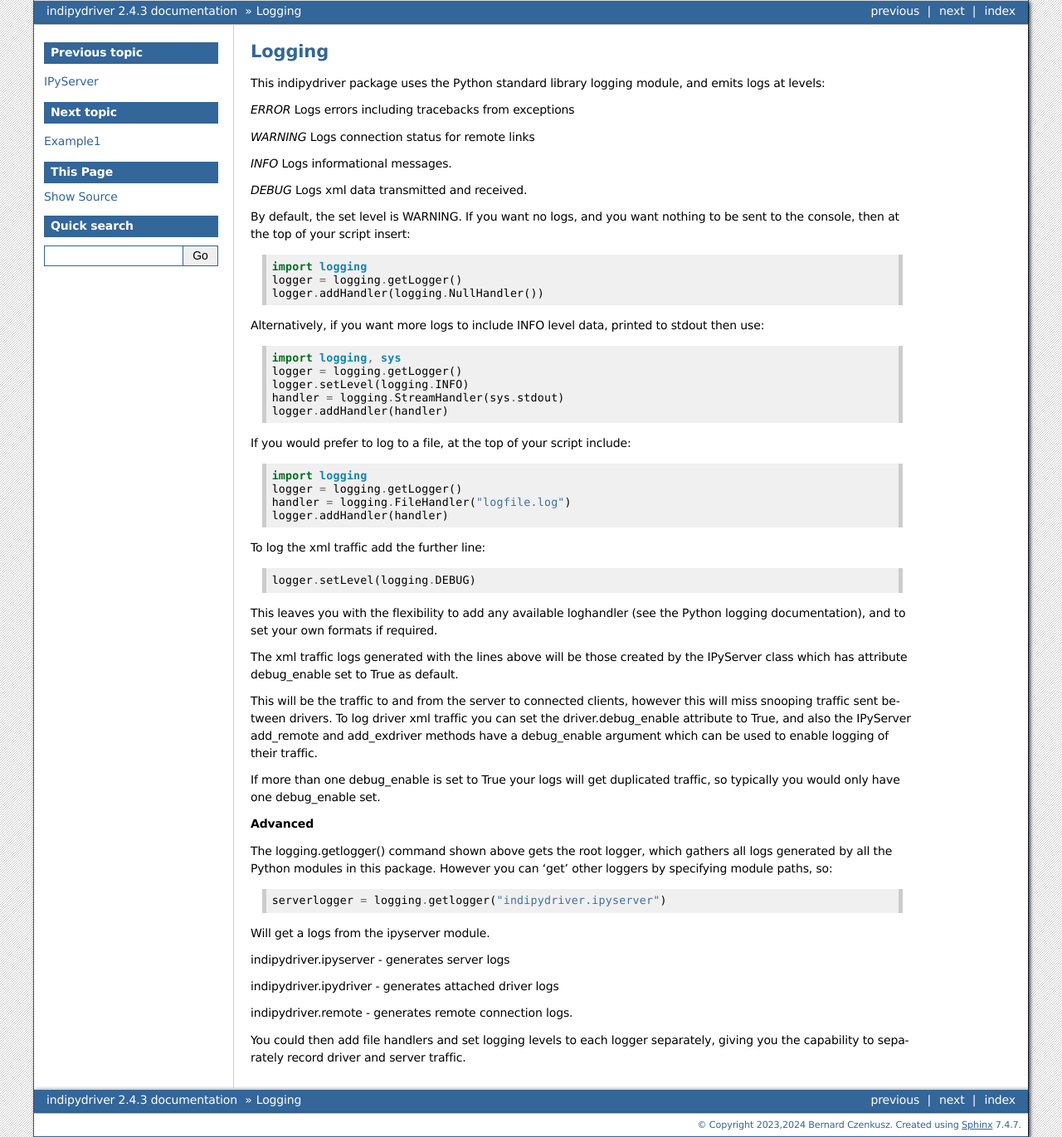
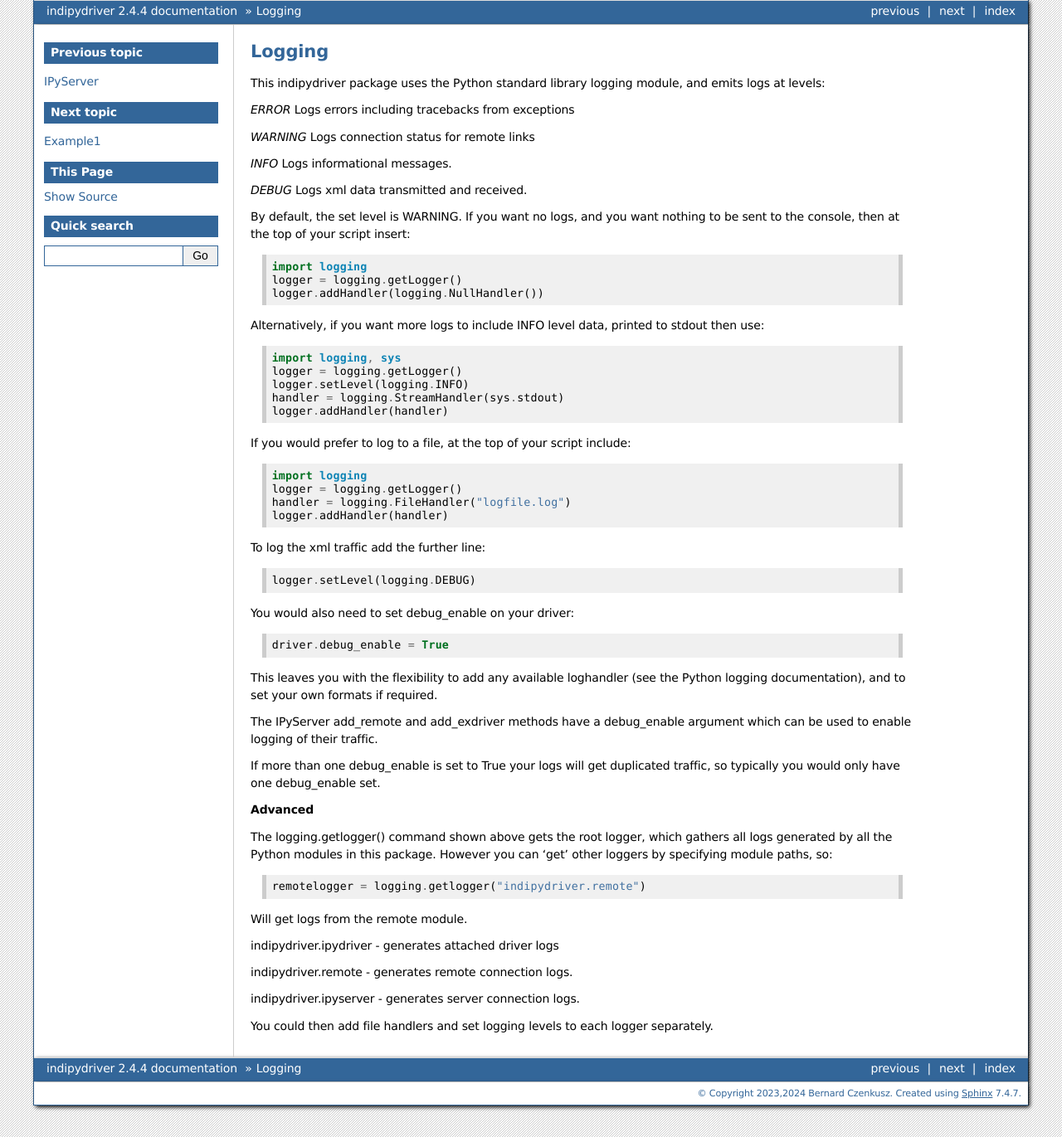
Before and after one commit to bernie-skipole/indipydriver, a Sphinx documentation site: the page built from docs/source/usage/logging.rst, in a window 1280 px wide. Shown: the whole page at 83% size. Built offline with Sphinx 7.4.7, drawn with Linux system fonts in a browser that asks for light colours.

Commit message:
Allow empty setBlobvector to be sent even if BLOBs set to NEVER. Changed docs, xml traffic from server is no longer logged, only driver xml traffic can be logged

```diff
--- a/docs/source/conf.py
+++ b/docs/source/conf.py
@@ -25,7 +25,7 @@ copyright = '2023,2024 Bernard Czenkusz'
 author = 'Bernard Czenkusz'
 
 # The full version, including alpha/beta/rc tags
-release = '2.4.3'
+release = '2.4.4'
 
 # ---------------------- Added to get readthedocs to build, by BC
 master_doc = 'index'
--- a/docs/source/usage/ipydriver.rst
+++ b/docs/source/usage/ipydriver.rst
@@ -50,7 +50,7 @@ a message with every vector definition.
 
 **debug_enable** - As default this is set to False.
 
-With debug_enable set to False, then xml traffic will not be logged at the driver level, but will still be logged at the server level which logs all traffic between server and attached clients. See the logging section of this documentation for further details.
+With debug_enable set to False, then this drivers xml traffic will not be logged. Setting it to True, and the logging level to DEBUG, will log the drivers xml traffic. See the logging section of this documentation for further details.
 
 ----
 
--- a/docs/source/usage/ipyserver.rst
+++ b/docs/source/usage/ipyserver.rst
@@ -18,8 +18,6 @@ self.port - the port
 self.stop - This is set to True when the server.shutdown() method is called.
 
 self.stopped - An asyncio.Event() object, await server.stopped.wait() will block until the server stops.
-
-self.debug_enable - Default True, will enable server xml traffic to be logged, if logging is set at DEBUG level.
 
 
 add_remote
--- a/docs/source/usage/logging.rst
+++ b/docs/source/usage/logging.rst
@@ -37,11 +37,13 @@ To log the xml traffic add the further line::
 
     logger.setLevel(logging.DEBUG)
 
+You would also need to set debug_enable on your driver::
+
+    driver.debug_enable = True
+
 This leaves you with the flexibility to add any available loghandler (see the Python logging documentation), and to set your own formats if required.
 
-The xml traffic logs generated with the lines above will be those created by the IPyServer class which has attribute debug_enable set to True as default.
-
-This will be the traffic to and from the server to connected clients, however this will miss snooping traffic sent between drivers. To log driver xml traffic you can set the driver.debug_enable attribute to True, and also the IPyServer add_remote and add_exdriver methods have a debug_enable argument which can be used to enable logging of their traffic.
+The IPyServer add_remote and add_exdriver methods have a debug_enable argument which can be used to enable logging of their traffic.
 
 If more than one debug_enable is set to True your logs will get duplicated traffic, so typically you would only have one debug_enable set.
 
@@ -50,14 +52,14 @@ If more than one debug_enable is set to True your logs will get duplicated traff
 
 The logging.getlogger() command shown above gets the root logger, which gathers all logs generated by all the Python modules in this package. However you can 'get' other loggers by specifying module paths, so::
 
-    serverlogger = logging.getlogger("indipydriver.ipyserver")
+    remotelogger = logging.getlogger("indipydriver.remote")
 
-Will get a logs from the ipyserver module.
-
-indipydriver.ipyserver - generates server logs
+Will get logs from the remote module.
 
 indipydriver.ipydriver - generates attached driver logs
 
 indipydriver.remote - generates remote connection logs.
 
-You could then add file handlers and set logging levels to each logger separately, giving you the capability to separately record driver and server traffic.
+indipydriver.ipyserver - generates server connection logs.
+
+You could then add file handlers and set logging levels to each logger separately.
--- a/indipydriver/__init__.py
+++ b/indipydriver/__init__.py
@@ -7,10 +7,10 @@ from .propertymembers import SwitchMember, LightMember, TextMember, BLOBMember,
 from .events import getProperties, newSwitchVector, newTextVector, newNumberVector, newBLOBVector, Message, delProperty, defSwitchVector, defTextVector, defNumberVector, defLightVector, defBLOBVector, setSwitchVector, setTextVector, setNumberVector, setLightVector, setBLOBVector
 from .ipyserver import IPyServer
 
-if sys.version_info < (3, 10):
-    raise ImportError('indipyterm requires Python >= 3.10')
+if sys.version_info < (3, 11):
+    raise ImportError('indipydriver requires Python >= 3.11')
 
-version = "2.4.3"
+version = "2.4.4"
 
 
 __all__ = ["version", "IPyDriver", "Device", "getfloat", "IPyServer",
--- a/pyproject.toml
+++ b/pyproject.toml
@@ -7,7 +7,7 @@ name = "indipydriver"
 authors = [{name = "Bernard Czenkusz", email = "bernie@skipole.co.uk"}]
 license = {file = "LICENSE"}
 classifiers = ["License :: OSI Approved :: MIT License", "Operating System :: POSIX :: Linux","Topic :: Scientific/Engineering :: Astronomy", "Topic :: Scientific/Engineering :: Interface Engine/Protocol Translator"]
-version = "2.4.3"
+version = "2.4.4"
 description="Provides classes enabling remote instrument control."
 readme = "README.md"
 requires-python = ">=3.11"
```
Also changed, not shown: 1 other file.
